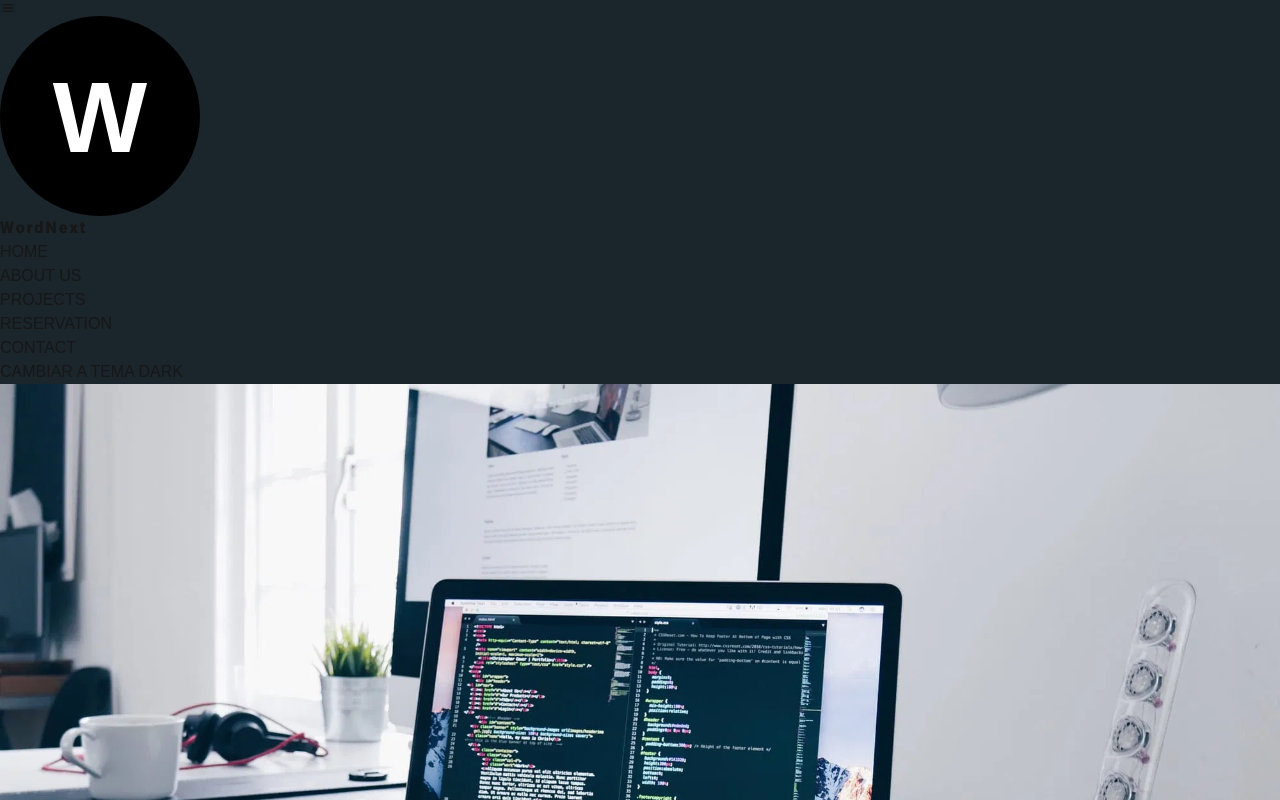
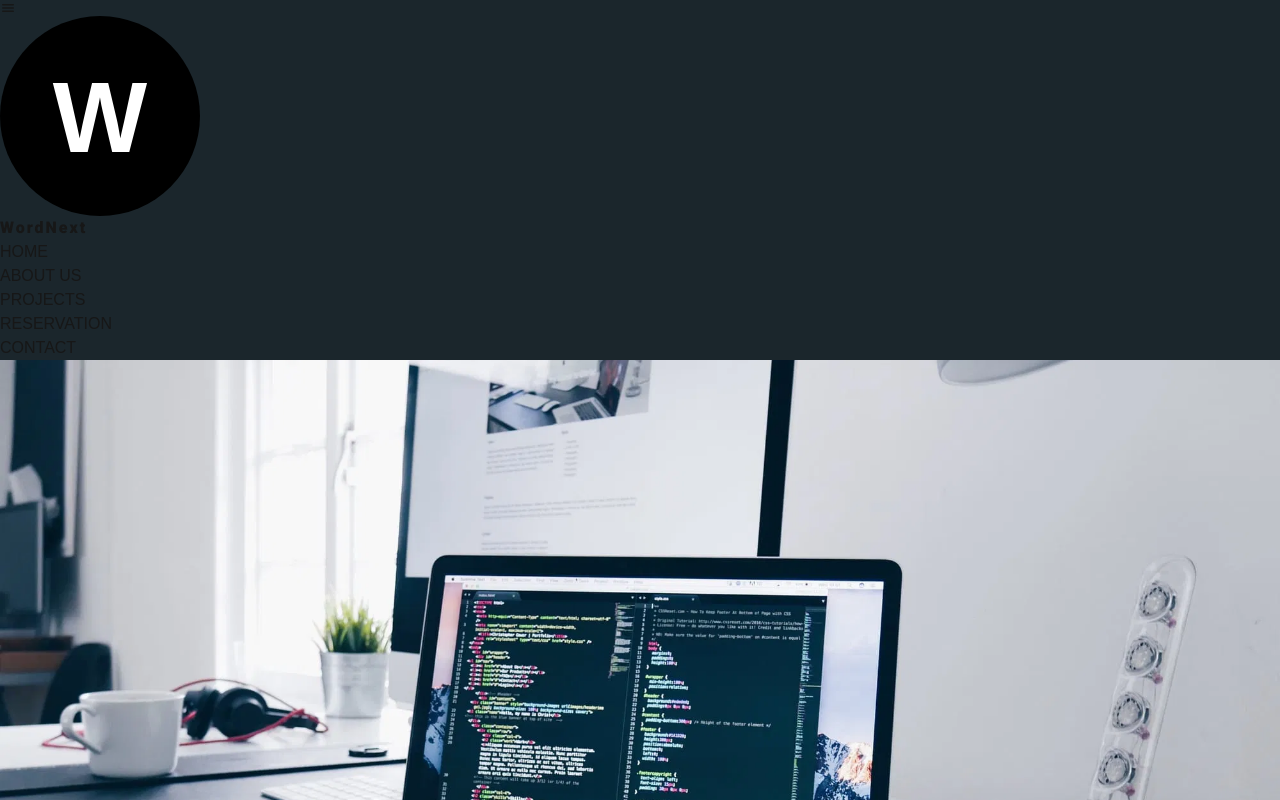
Before and after one commit to ismaelhtmljs/word-next, a Next.js app: page / in a window 1280 px wide. Shown: the top 800 px of the page. Built offline with nearby package versions, Linux system fonts and the light colour scheme.

Commit message:
arreglando nuevas cosas y borrando el dark mode

```diff
--- a/src/components/header/header.tsx
+++ b/src/components/header/header.tsx
@@ -2,7 +2,6 @@
 import { useState } from "react"
 import { IoMenu } from "react-icons/io5";
 import { IoCloseOutline } from "react-icons/io5";
-import DarkMode from "@/utils/darkmode";
 import '@/css/header/nav.css'
 import '@/css/header/header.css'
 
@@ -25,7 +24,7 @@ function Header() {
                     <div className="hidden responsive-menu-toggle">
                         <IoMenu className="w-[35px] h-auto responsive-menu" onClick={ToggleMenu}/>
                     </div>
-                    <a className="cursor-pointer flex gap-3 items-center" href="#home">
+                    <a className="cursor-pointer flex gap-3 items-center" href="#Home">
                         <img src="/svg/logo.svg" alt="logo de la página" className="w-[45px]" />
                         <h1 className="roboto text-[27px] sp-s"><strong>WordNext</strong></h1>
                     </a>
@@ -37,7 +36,6 @@ function Header() {
                                 <li><a href="/#Projects">PROJECTS</a></li>
                                 <li><a href="/#reservation">RESERVATION</a></li>
                                 <li><a href="/#contact">CONTACT</a></li>
-                                <DarkMode/>
                             </ol>
                         </nav>
                     </div>
--- a/src/components/section/sector-4/contact.tsx
+++ b/src/components/section/sector-4/contact.tsx
@@ -26,7 +26,7 @@ export default function Contact() {
                         </div>
                         <div className='items-center flex gap-2 justify-center'>
                             <FaInstagram className='text-color' />
-                            <a onClick={Instagram_enlace} className='text-color hover:underline text-size-responsive-footer'>Ismaelxd74</a>
+                            <a onClick={Instagram_enlace} className='text-color hover:underline text-size-responsive-footer cursor-pointer'>Ismaelxd74</a>
                         </div>
                         <div className='items-center flex gap-2 justify-center'>
                             <FaPhone className='text-color' />
@@ -34,7 +34,7 @@ export default function Contact() {
                         </div>
                         <div className='items-center flex gap-2 justify-center'>
                             <FaInstagram className='text-color' />
-                            <a onClick={Instagram_enlace_jibaja} className='text-color hover:underline text-size-responsive-footer'>mathiasx13</a>
+                            <a onClick={Instagram_enlace_jibaja} className='text-color hover:underline text-size-responsive-footer cursor-pointer'>mathiasx13</a>
                         </div>
                     </div>
                 </div>
--- a/src/utils/darkmode.tsx
+++ /dev/null
@@ -1,50 +0,0 @@
-"use client"
-import { useState, useEffect } from "react"
-
-function DarkMode(){
-
-    const [isDarkActive, setDarkActive] = useState<"light" | "dark">("light");
-
-    useEffect(() => {
-        const uploadThemeSystem = ():void => {
-            if (window.matchMedia("@media (prefers-color-scheme: dark)").matches) {
-                setDarkActive("dark")
-            }
-            else{
-                setDarkActive("light")
-            }
-        }
-
-        uploadThemeSystem()
-        const media = window.matchMedia("@media (prefers-color-scheme: dark)");
-        media.addEventListener("change",uploadThemeSystem)
-        return () => {
-            media.removeEventListener("change",uploadThemeSystem)
-        }
-    },[])
-
-    useEffect(() => {
-        if (isDarkActive == "dark") {
-            document.querySelector('html')?.classList.add('dark')
-        }
-        else{
-            document.querySelector('html')?.classList.remove('dark')
-        }
-    },[isDarkActive])
-
-    const BtonDarkTheme = ():void => {
-        setDarkActive((prevtheme) => (prevtheme === "light" ? "dark" : "light"))
-    }
-
-    return(
-        <div>
-            <div>
-                <button type="button" onClick={BtonDarkTheme} className={`style-bton-dark${isDarkActive === "light" ? "-dark" : "-light"}`}>
-                    <p>CAMBIAR A TEMA  <span>{isDarkActive === "light" ? "DARK" : "LIGHT"}</span></p>
-                </button>
-            </div>
-        </div>
-    )
-}
-
-export default  DarkMode
```
Also changed, not shown: src/css/darkmode/darkmode.css (deleted).
